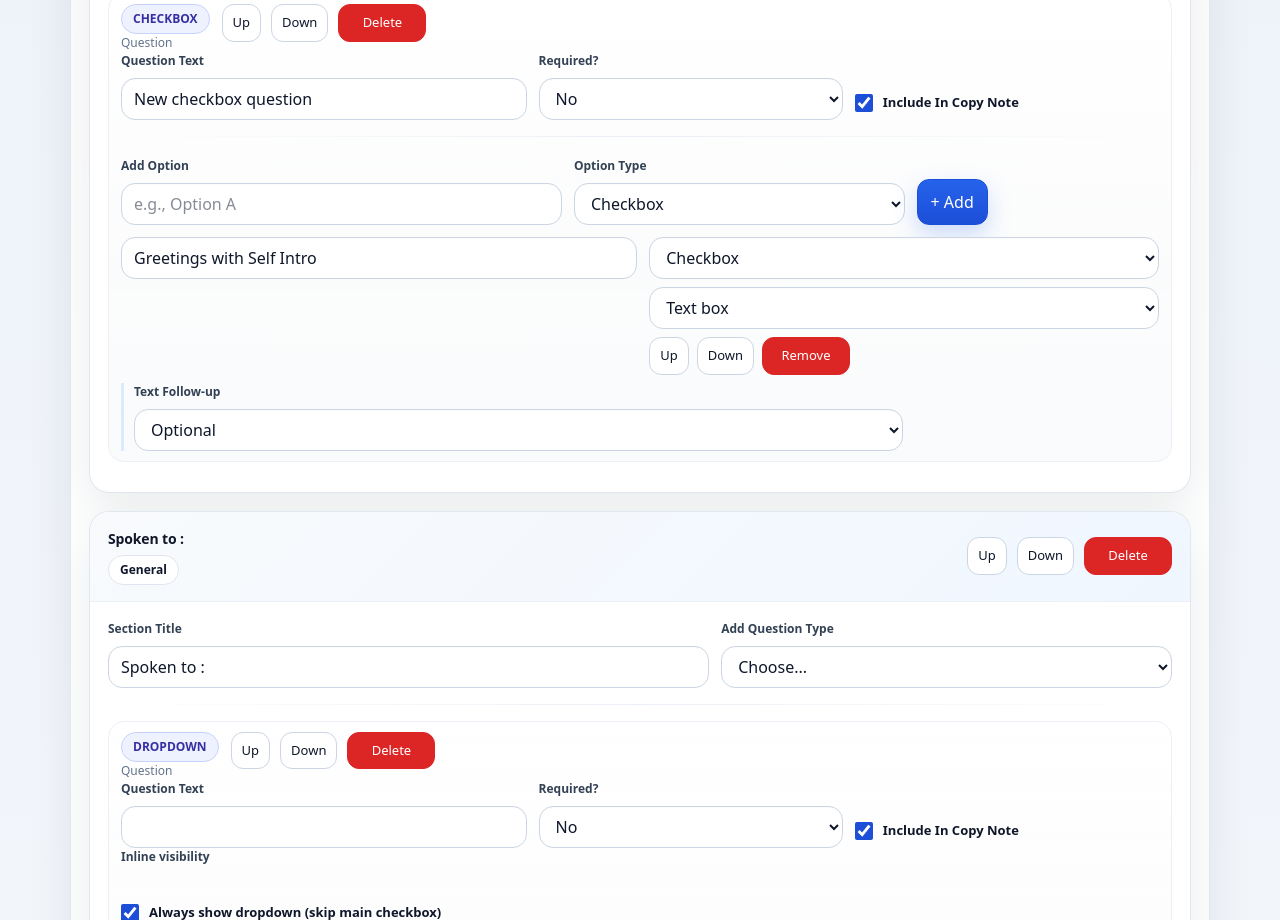
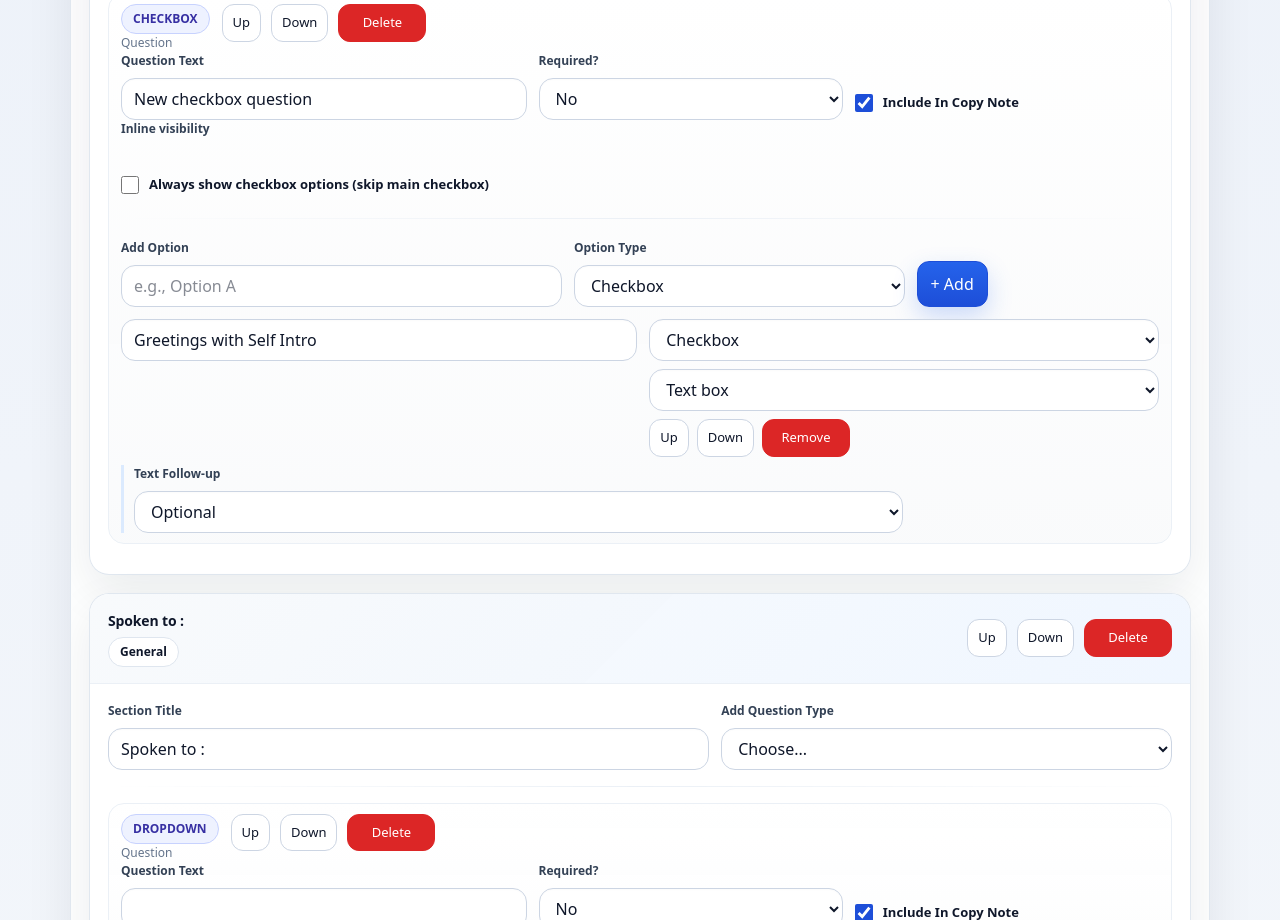
Before and after one commit to itlakshya/note-taker, a Next.js app: page /admin in a window 1280 px wide. Shown: the part 1340-2260 px from the top of the page. Built offline with nearby package versions, Linux system fonts and the light colour scheme.

Commit message:
added checkbox logic

```diff
--- a/src/components/AdminBuilderPage.tsx
+++ b/src/components/AdminBuilderPage.tsx
@@ -66,6 +66,7 @@ function blankQuestion(type: QuestionType, blankLabel = false): Question {
     includeInCopy: true,
     options: [],
     showInlineDropdown: false,
+    showInlineCheckbox: false,
   };
 }
 
@@ -232,17 +233,28 @@ function QuestionEditor({
               </label>
             </div>
           </div>
-          {question.type === "dropdown" ? (
+          {question.type === "dropdown" || question.type === "checkbox" ? (
             <div className="row">
               <div className="selectCell">
                 <label>Inline visibility</label>
                 <label className="copyToggle">
                   <input
                     type="checkbox"
-                    checked={question.showInlineDropdown}
-                    onChange={(event) => onChange({ ...question, showInlineDropdown: event.target.checked })}
+                    checked={question.type === "dropdown" ? question.showInlineDropdown : question.showInlineCheckbox}
+                    onChange={(event) =>
+                      onChange({
+                        ...question,
+                        ...(question.type === "dropdown"
+                          ? { showInlineDropdown: event.target.checked }
+                          : { showInlineCheckbox: event.target.checked }),
+                      })
+                    }
                   />
-                  <span>Always show dropdown (skip main checkbox)</span>
+                  <span>
+                    {question.type === "dropdown"
+                      ? "Always show dropdown (skip main checkbox)"
+                      : "Always show checkbox options (skip main checkbox)"}
+                  </span>
                 </label>
               </div>
             </div>
--- a/src/components/UserFormPage.tsx
+++ b/src/components/UserFormPage.tsx
@@ -501,12 +501,14 @@ export default function UserFormPage() {
                         const inlineQuestion =
                           questions.length === 1 &&
                           questions[0].type !== "text" &&
-                          (questions[0].showInlineDropdown || isPlaceholderLabel(questions[0].label));
+                          (questions[0].showInlineDropdown || questions[0].showInlineCheckbox || isPlaceholderLabel(questions[0].label));
                         if (inlineQuestion) {
                           const question = questions[0];
                           const path = `general__${question.id}`;
                           const field = fieldKey("general", path);
-                          const shouldShowInline = question.type === "dropdown" && question.showInlineDropdown;
+                          const shouldShowInline =
+                            (question.type === "dropdown" && question.showInlineDropdown) ||
+                            (question.type === "checkbox" && question.showInlineCheckbox);
                           return (
                             <div className="userSection" key={`general_${section.id}`}>
                               <div className="userSectionHeadInline">
--- a/src/lib/form-state.ts
+++ b/src/lib/form-state.ts
@@ -34,6 +34,7 @@ export type Question = {
   includeInCopy: boolean;
   options: Option[];
   showInlineDropdown: boolean;
+  showInlineCheckbox: boolean;
 };
 
 export type Category = {
@@ -104,6 +105,7 @@ function normalizeQuestion(value: unknown): Question {
     required: Boolean(record.required),
     includeInCopy: record.includeInCopy === undefined ? true : Boolean(record.includeInCopy),
     showInlineDropdown: Boolean(record.showInlineDropdown),
+    showInlineCheckbox: Boolean(record.showInlineCheckbox),
     options: rawOptions.map((option) => {
       const optionRecord =
         option && typeof option === "object" ? (option as Record<string, unknown>) : {};
```
